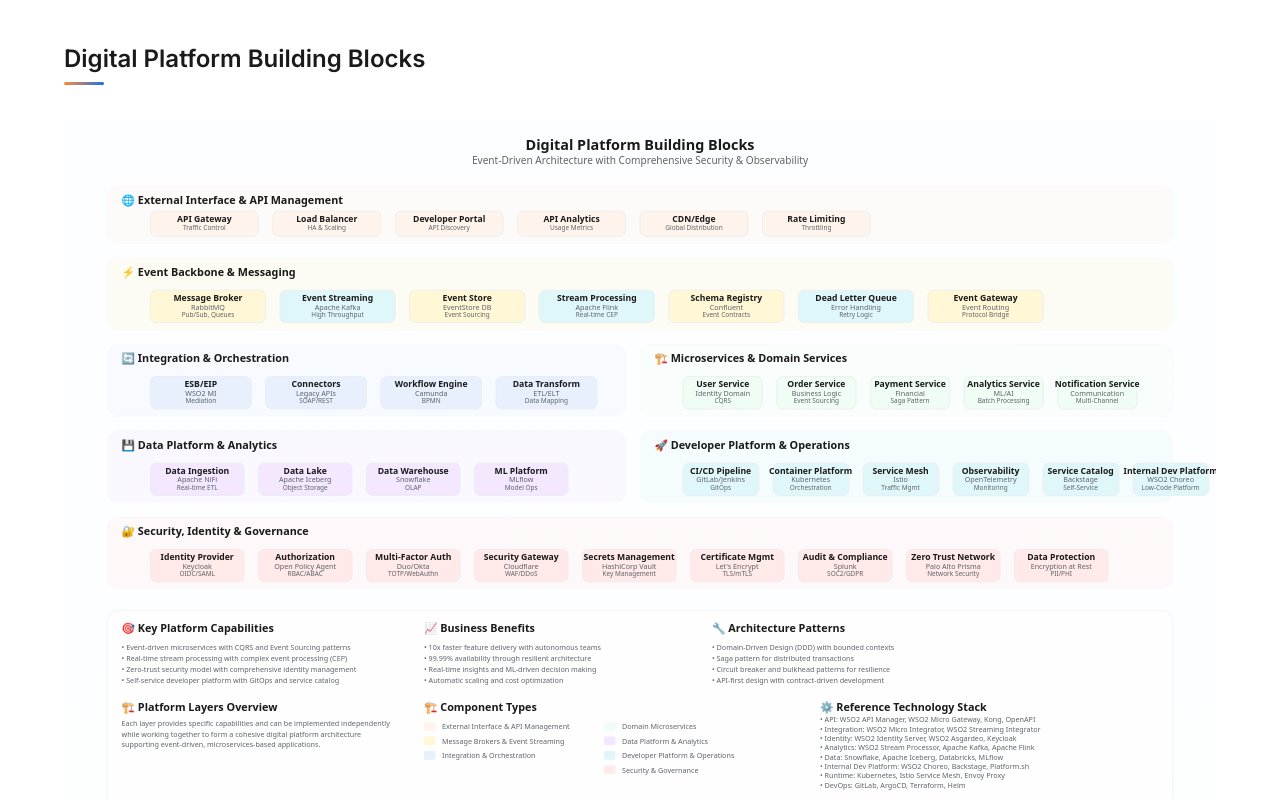
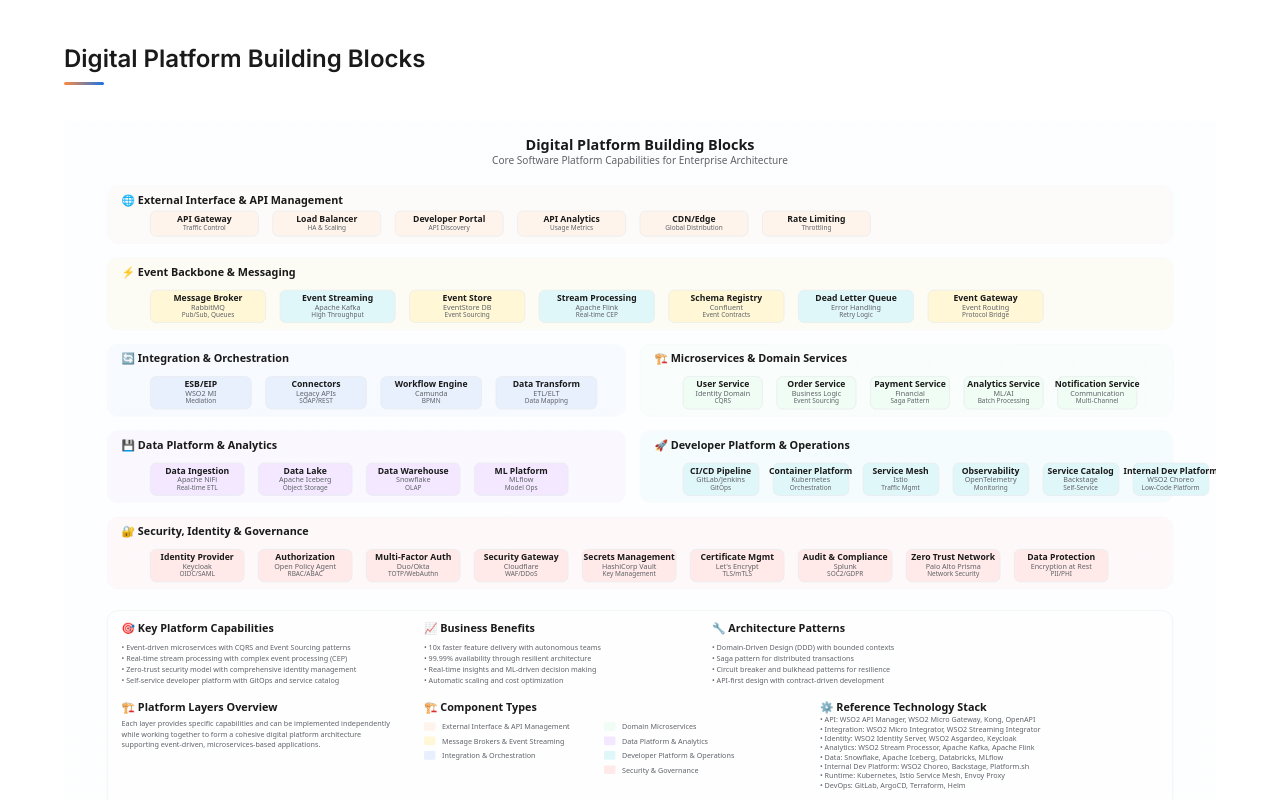
Before and after one commit to lahirugmg/digitalplatformarchitect, a Next.js app: page / in a window 1280 px wide. Shown: the part 360-1160 px from the top of the page. Built offline with nearby package versions, Linux system fonts and the light colour scheme.

Commit message:
improve landing page

```diff
--- a/components/diagrams/DigitalPlatformDiagram.tsx
+++ b/components/diagrams/DigitalPlatformDiagram.tsx
@@ -53,7 +53,7 @@
 
       {/* Main Title */}
       <text x="800" y="40" textAnchor="middle" fill={c.text} style={{ font: "700 20px system-ui" }}>Digital Platform Building Blocks</text>
-      <text x="800" y="60" textAnchor="middle" fill={c.subtle} style={{ font: "500 14px system-ui" }}>Event-Driven Architecture with Comprehensive Security & Observability</text>
+      <text x="800" y="60" textAnchor="middle" fill={c.subtle} style={{ font: "500 14px system-ui" }}>Core Software Platform Capabilities for Enterprise Architecture</text>
 
       {/* External Interface Layer */}
       <rect x="60" y="90" width="1480" height="80" fill={c.api} stroke={c.border} rx="15" ry="15" opacity="0.25" />
```
